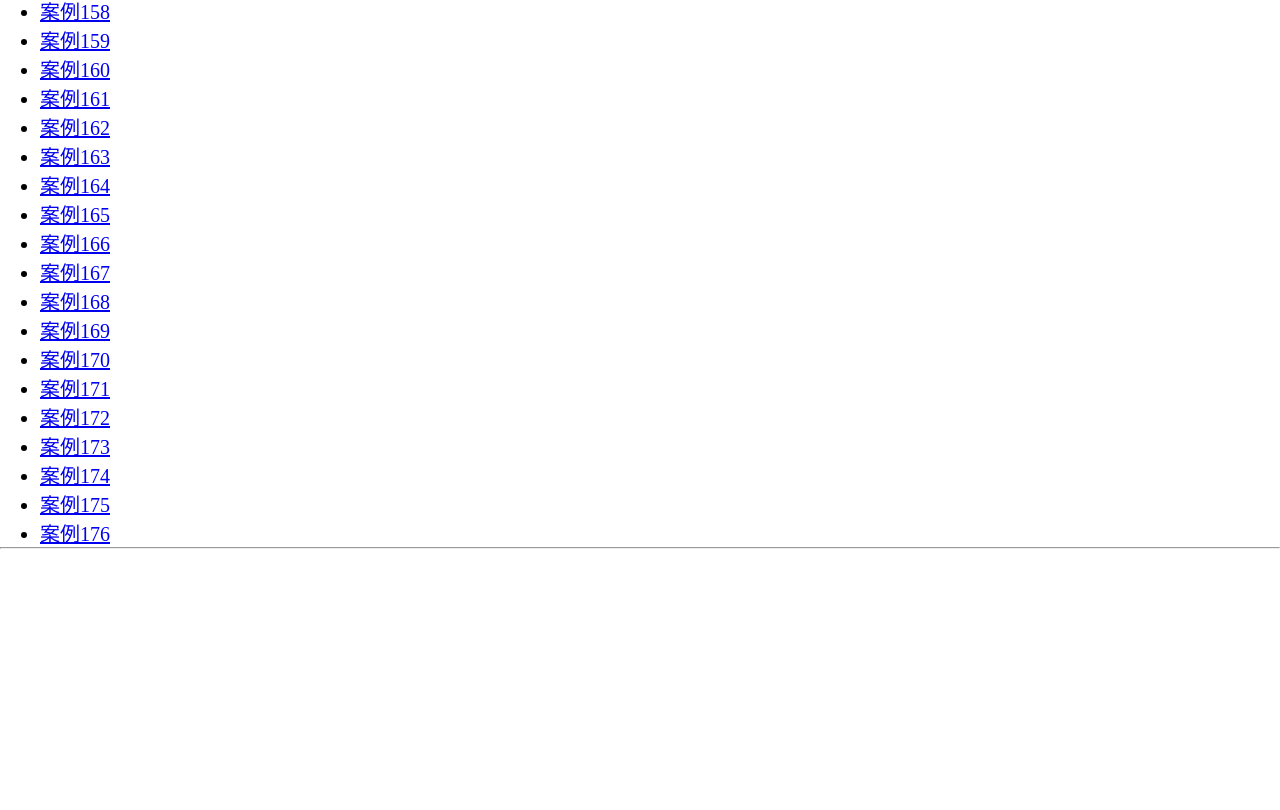
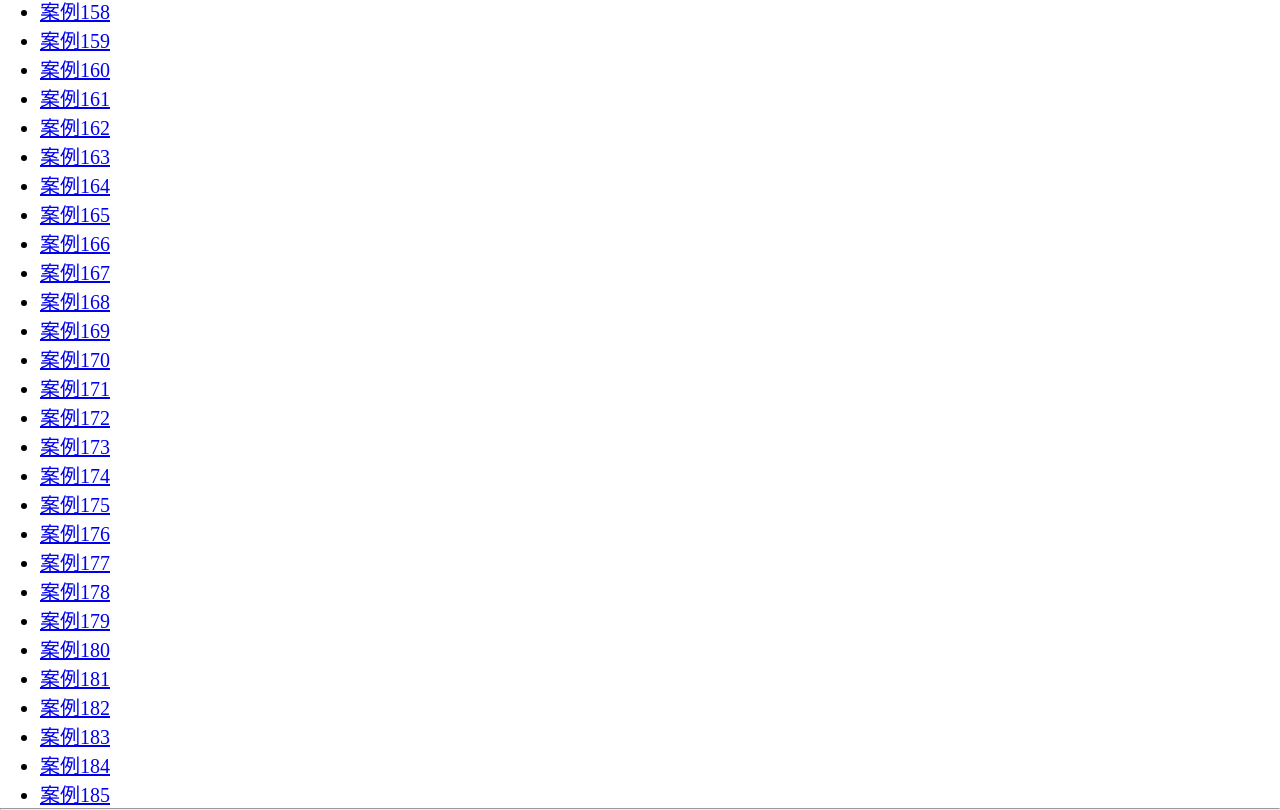
Before and after one commit to techrookiewyx/React-exercise, a React (Create React App) app in the folder example/demo/: page /#/ in a window 1280 px wide. Shown: the part 4557-5367 px from the top of the page. Before the commit the page ends 5106 px from the top, so only its background shows below. Built offline with nearby package versions, Linux system fonts and the light colour scheme.

Commit message:
导入案例

```diff
--- a/example/demo/src/UlList.jsx
+++ b/example/demo/src/UlList.jsx
@@ -532,6 +532,33 @@ export default function UlList() {
       <li>
        <Link to='/case-176'>案例176</Link>
       </li>
+      <li>
+       <Link to='/case-177'>案例177</Link>
+      </li>
+      <li>
+       <Link to='/case-178'>案例178</Link>
+      </li>
+      <li>
+       <Link to='/case-179'>案例179</Link>
+      </li>
+      <li>
+       <Link to='/case-180'>案例180</Link>
+      </li>
+      <li>
+       <Link to='/case-181'>案例181</Link>
+      </li>
+      <li>
+       <Link to='/case-182'>案例182</Link>
+      </li>
+      <li>
+       <Link to='/case-183'>案例183</Link>
+      </li>
+      <li>
+       <Link to='/case-184'>案例184</Link>
+      </li>
+      <li>
+       <Link to='/case-185'>案例185</Link>
+      </li>
       </ul>
       <hr/>
       {/*<Outlet/>*/}
```
